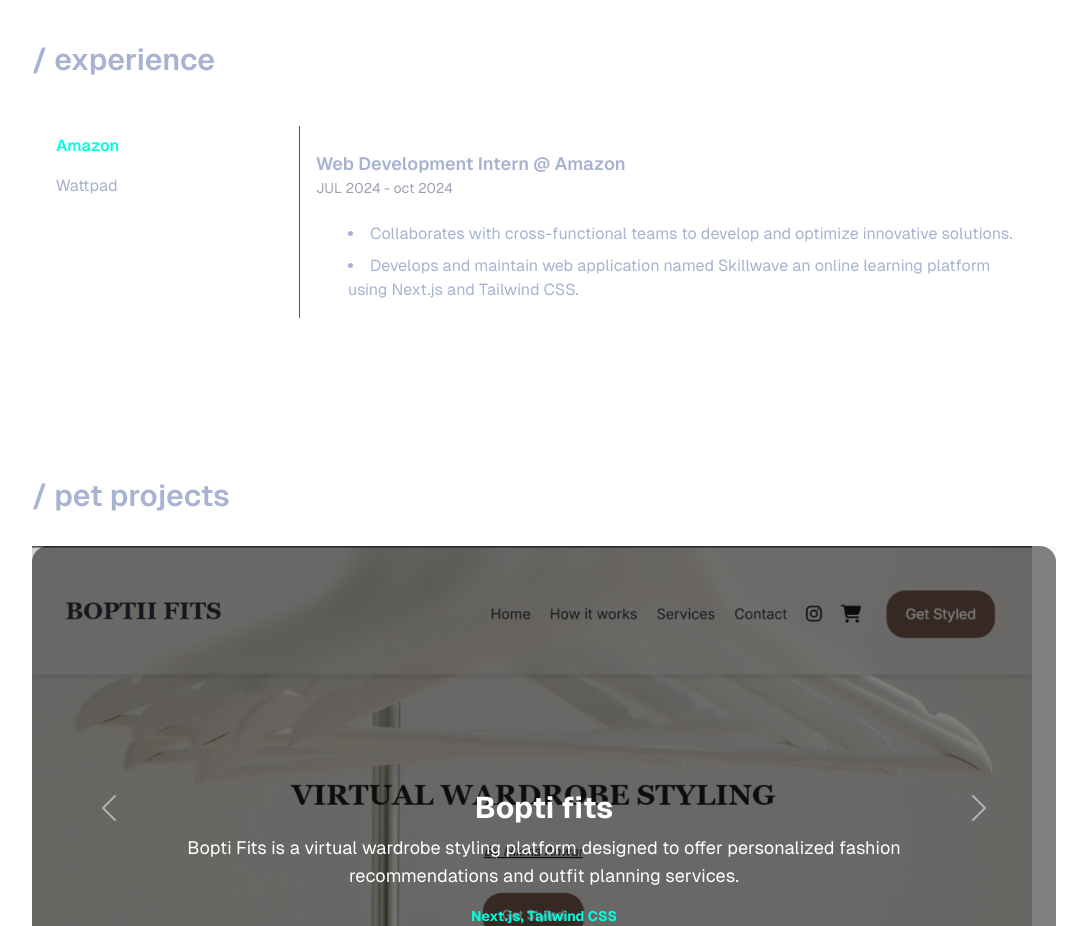
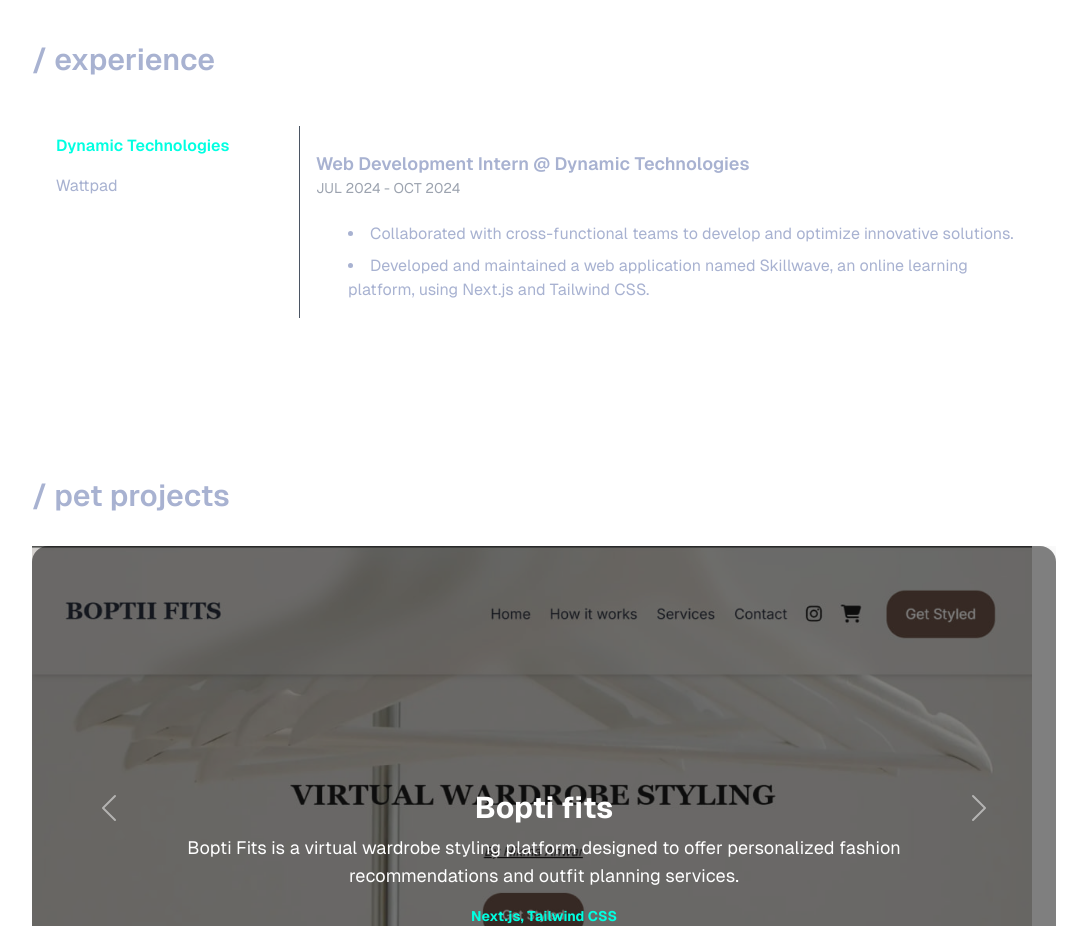
Before and after one commit to HikmaAnwar/hikma-s-portfolio, a Next.js app: page / in a window 1280 px wide. Shown: the part 960-1886 px from the top of the page, without its empty margins (96-1183 px from the left). Built offline with nearby package versions, Linux system fonts and the light colour scheme.

Commit message:
fix: update job experience details in JobList component

```diff
--- a/src/app/components/JobList.jsx
+++ b/src/app/components/JobList.jsx
@@ -1,18 +1,17 @@
 // components/JobList.js
 import React, { useState } from "react";
 import FadeInSection from "./FadeInSection";
-import { FaAmazon } from "react-icons/fa";
 
 const JobList = () => {
   const [value, setValue] = useState(0);
 
   const experienceItems = {
-    Amazon: {
+    "Dynamic Technologies": {
       jobTitle: "Web Development Intern @",
-      duration: "JUL 2024 - oct 2024",
+      duration: "JUL 2024 - OCT 2024",
       desc: [
-        "Collaborates with cross-functional teams to develop and optimize innovative solutions.",
-        "Develops and maintain web application named Skillwave an online learning platform using Next.js and Tailwind CSS. ",
+        "Collaborated with cross-functional teams to develop and optimize innovative solutions.",
+        "Developed and maintained a web application named Skillwave, an online learning platform, using Next.js and Tailwind CSS.",
       ],
     },
     Wattpad: {
```
